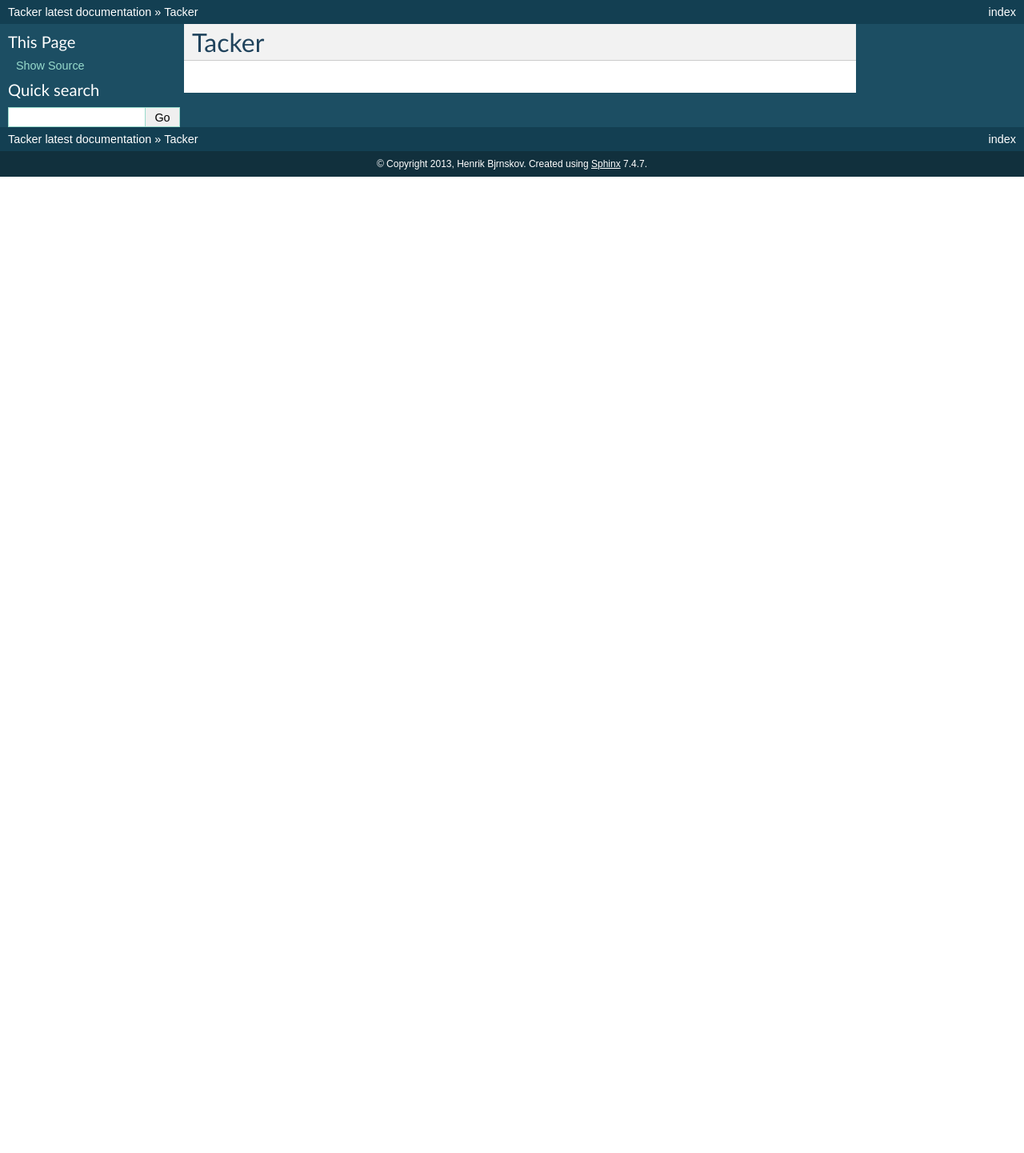
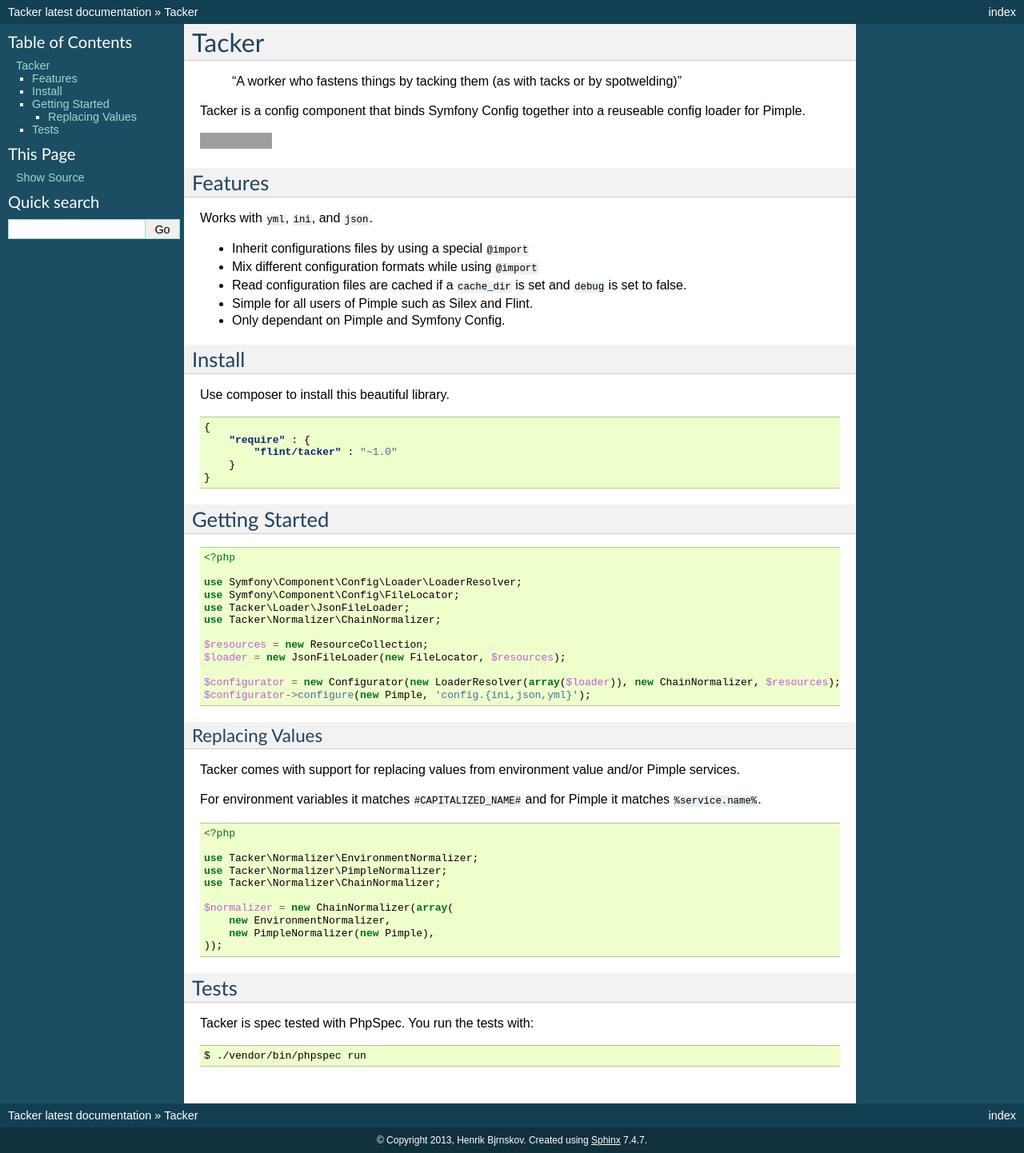
Before and after one commit to flint/tacker, a Sphinx documentation site: the page built from doc/index.rst, in a window 1280 px wide. Shown: the whole page at 80% size. Built offline with Sphinx 7.4.7, drawn with Linux system fonts in a browser that asks for light colours; before the commit the page ends 900 px from its top, so only the background shows below that; grey boxes are pictures that could not be loaded.

Commit message:
Update index.rst

```diff
--- a/doc/index.rst
+++ b/doc/index.rst
@@ -1,2 +1,81 @@
 Tacker
 ======
+
+  "A worker who fastens things by tacking them (as with tacks or by spotwelding)"
+
+Tacker is a config component that binds Symfony Config together into
+a reuseable config loader for Pimple.
+
+.. image:: https://travis-ci.org/flint/tacker.png?branch=master
+  :target: https://travis-ci.org/flint/tacker
+
+Features
+--------
+
+Works with ``yml``, ``ini``, and ``json``.
+
+* Inherit configurations files by using a special ``@import``
+* Mix different configuration formats while using ``@import``
+* Read configuration files are cached if a ``cache_dir`` is set and ``debug`` is set to false.
+* Simple for all users of Pimple such as Silex and Flint.
+* Only dependant on Pimple and Symfony Config.
+
+Install
+-------
+
+Use composer to install this beautiful library.
+
+.. code-block:: json
+
+  {
+      "require" : {
+          "flint/tacker" : "~1.0"
+      }
+  }
+
+Getting Started
+---------------
+
+.. code-block:: php
+
+  <?php
+
+  use Symfony\Component\Config\Loader\LoaderResolver;
+  use Symfony\Component\Config\FileLocator;
+  use Tacker\Loader\JsonFileLoader;
+  use Tacker\Normalizer\ChainNormalizer;
+
+  $resources = new ResourceCollection;
+  $loader = new JsonFileLoader(new FileLocator, $resources);
+
+  $configurator = new Configurator(new LoaderResolver(array($loader)), new ChainNormalizer, $resources);
+  $configurator->configure(new Pimple, 'config.{ini,json,yml}');
+
+Replacing Values
+~~~~~~~~~~~~~~~~
+
+Tacker comes with support for replacing values from environment value and/or Pimple services.
+
+For environment variables it matches ``#CAPITALIZED_NAME#`` and for Pimple it matches ``%service.name%``.
+
+.. code-block:: php
+
+  <?php
+
+  use Tacker\Normalizer\EnvironmentNormalizer;
+  use Tacker\Normalizer\PimpleNormalizer;
+  use Tacker\Normalizer\ChainNormalizer;
+
+  $normalizer = new ChainNormalizer(array(
+      new EnvironmentNormalizer,
+      new PimpleNormalizer(new Pimple),
+  ));
+
+Tests
+-----
+
+Tacker is spec tested with PhpSpec. You run the tests with:
+
+.. code-block:: bash
+
+  $ ./vendor/bin/phpspec run
```
